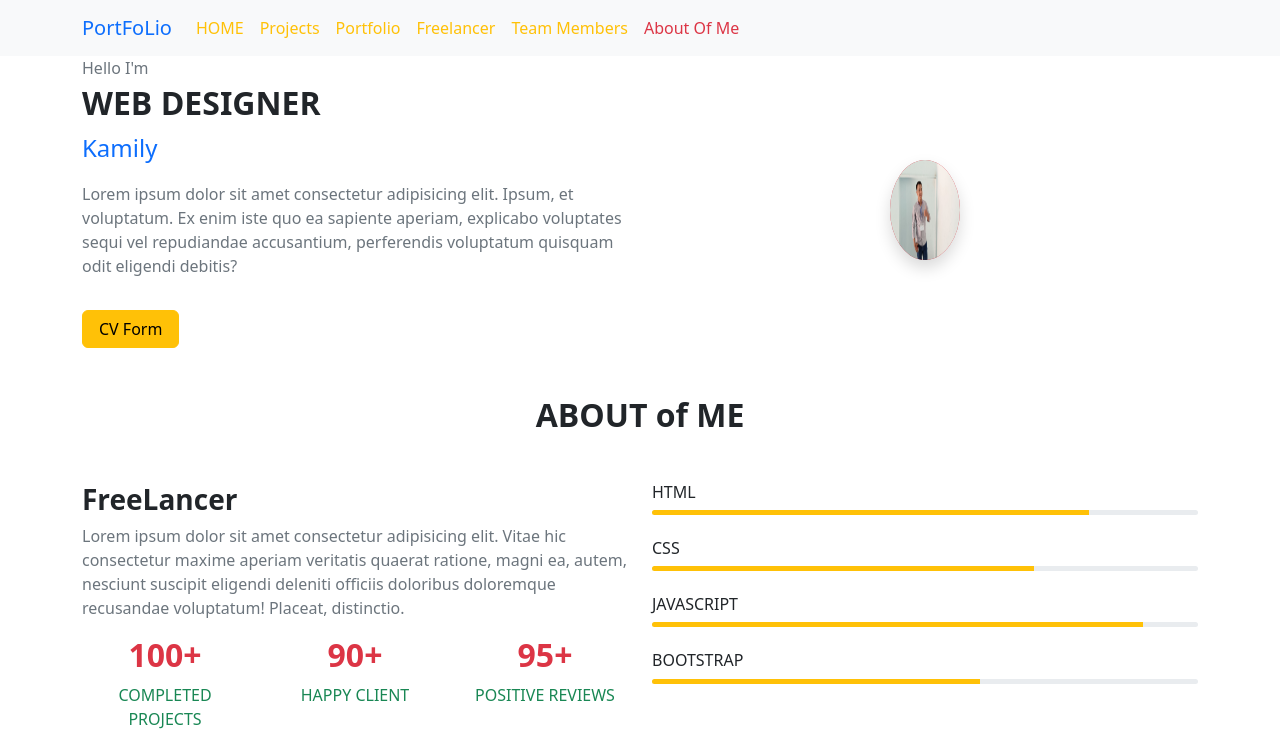
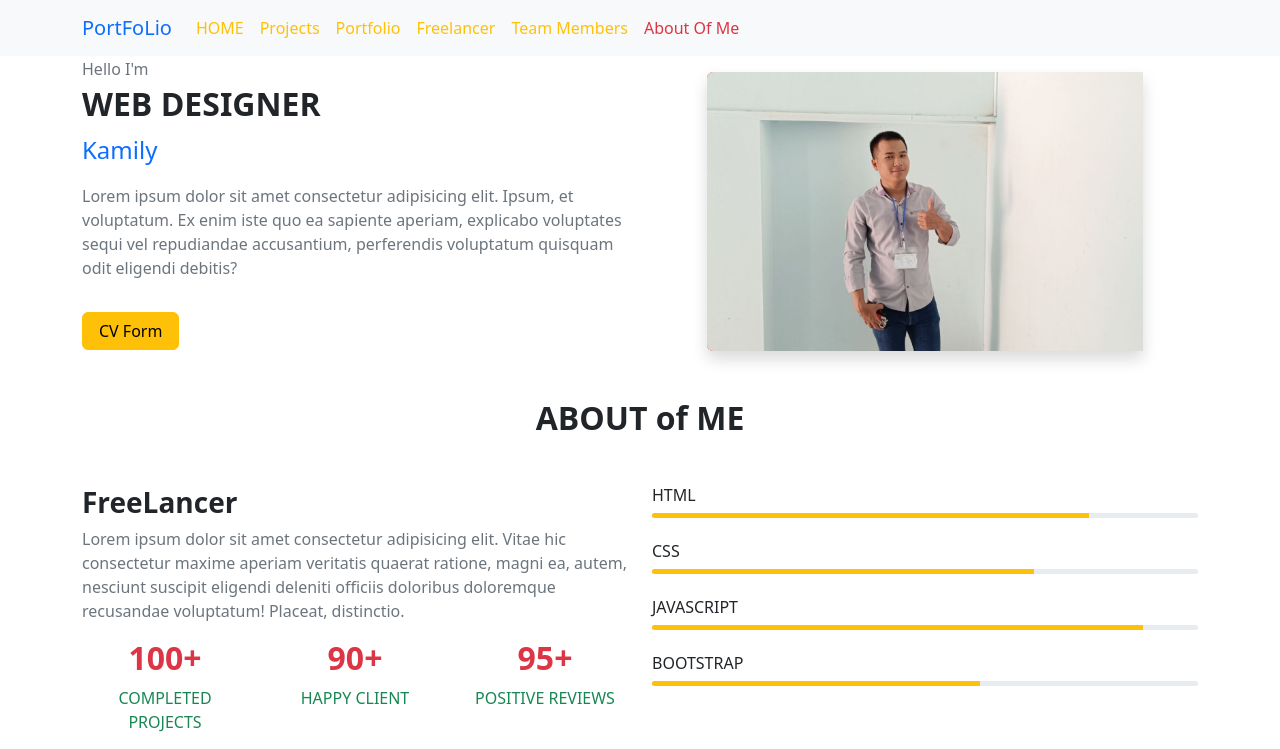
Before and after one commit to realkhatju/PortFoLio, a plain HTML site: page index.html in a window 1280 px wide. Shown: the top 749 px of the page. Drawn offline with nearby package versions, Linux system fonts and the light colour scheme.

Commit message:
changing size 3

```diff
--- a/index.html
+++ b/index.html
@@ -53,7 +53,7 @@
             <div class="row min-vh-75  align-items-center align-content-center">
                 <div class="col-md-6">
                     <div class="text-center">
-                        <img src="photo_2023-06-27_22-23-20.jpg" width="70px" height="100px" class="rounded-circle bg-danger shadow mt-3" alt="">
+                        <img src="photo_2023-06-27_22-23-20.jpg" width="80%" height=" 80%" class="rounded-start bg-danger shadow mt-3" alt="">
                     </div>
                 </div>
                 <div class="col-md-6 order-md-first">
```
